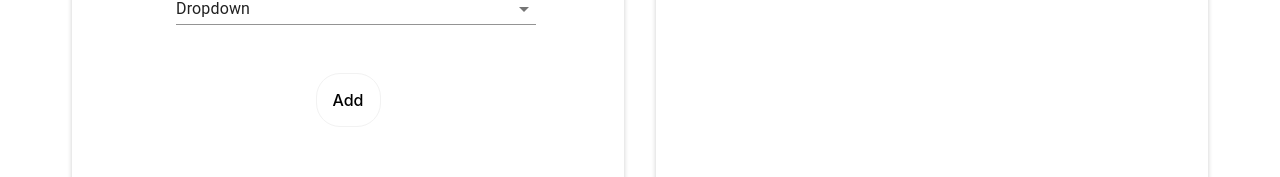
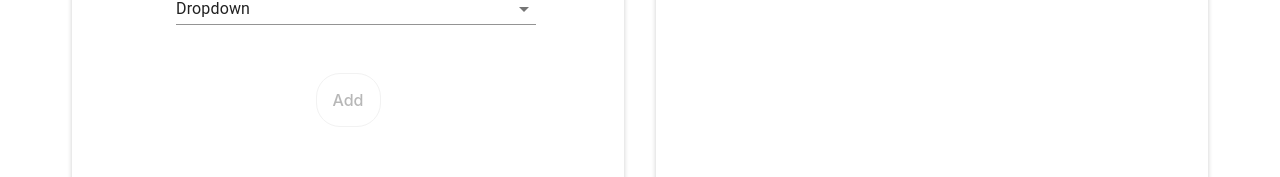
Before and after one commit to ignaspangonis/react-design-patterns, a React (Vite) app: page / in a window 1280 px wide. Shown: the part 449-626 px from the top of the page. Built offline with nearby package versions, Linux system fonts and the light colour scheme.

Commit message:
reset label on add

```diff
--- a/src/components/BuilderForm.tsx
+++ b/src/components/BuilderForm.tsx
@@ -26,6 +26,7 @@ const BuilderForm = ({ inputs, onChange }: Props) => {
     const newInput = createConfig({ key, type: selectedType, label })
 
     onChange([...inputs, newInput])
+    setLabel('')
   }
 
   const handleRemove = (key: string) => {
@@ -41,6 +42,7 @@ const BuilderForm = ({ inputs, onChange }: Props) => {
           label="Enter the component label"
           variant="standard"
           fullWidth
+          value={label}
           onChange={event => setLabel(event.target.value)}
         />
         <FormControl variant="standard" sx={{ m: 1, minWidth: 120 }} fullWidth>
@@ -61,7 +63,9 @@ const BuilderForm = ({ inputs, onChange }: Props) => {
         </FormControl>
       </div>
 
-      <RoundButton onClick={handleAdd}>Add</RoundButton>
+      <RoundButton onClick={handleAdd} disabled={!label}>
+        Add
+      </RoundButton>
 
       <ManageInputs inputs={inputs} setInputs={onChange} onRemove={handleRemove} />
     </form>
--- a/src/components/Button.tsx
+++ b/src/components/Button.tsx
@@ -5,6 +5,7 @@ export type ButtonProps = {
   children: React.ReactNode
   onClick: (event: React.MouseEvent<HTMLButtonElement>) => void
   'aria-label'?: string
+  disabled?: boolean
 }
 
 export type Button = React.FC<ButtonProps>
```
